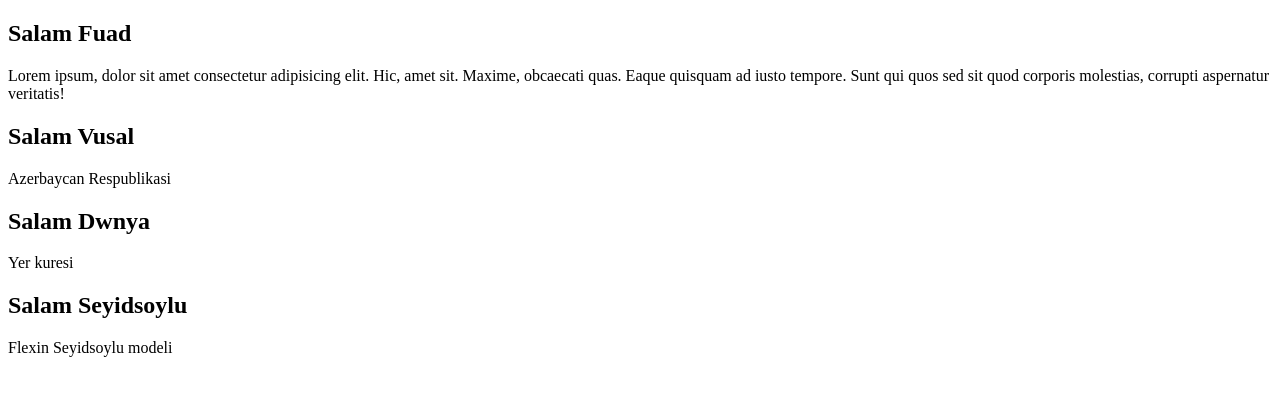
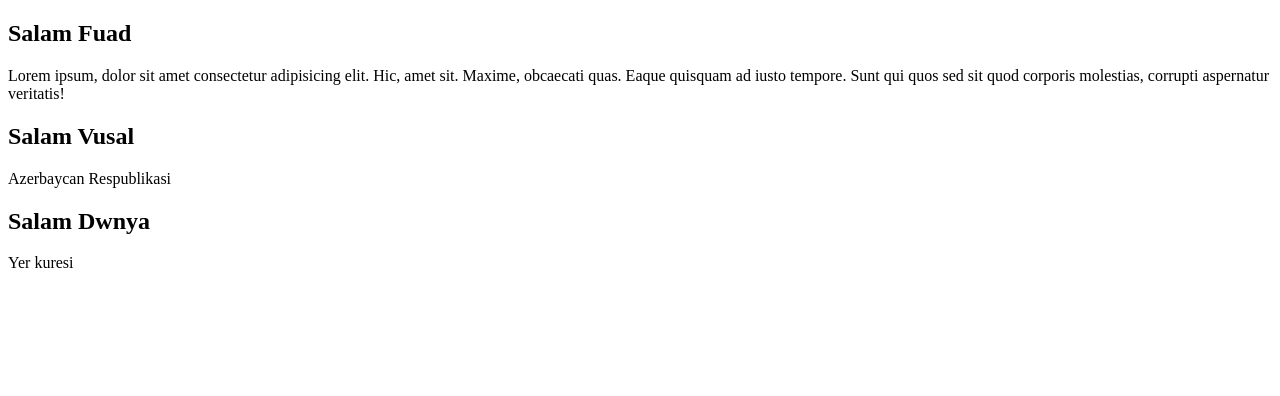
Before and after one commit to VusalZeynalov/project, a plain HTML site: page index.html in a window 1280 px wide. Drawn offline with Linux system fonts and the light colour scheme.

Commit message:
the box is deleted

```diff
--- a/index.html
+++ b/index.html
@@ -19,10 +19,6 @@
             <h1>Salam Dwnya</h1>
             <p>Yer kuresi</p>
         </div>
-        <div class="main">
-            <h1>Salam Seyidsoylu</h1>
-            <p>Flexin Seyidsoylu modeli</p>
-        </div>
     </section>
 
 </body>
```
